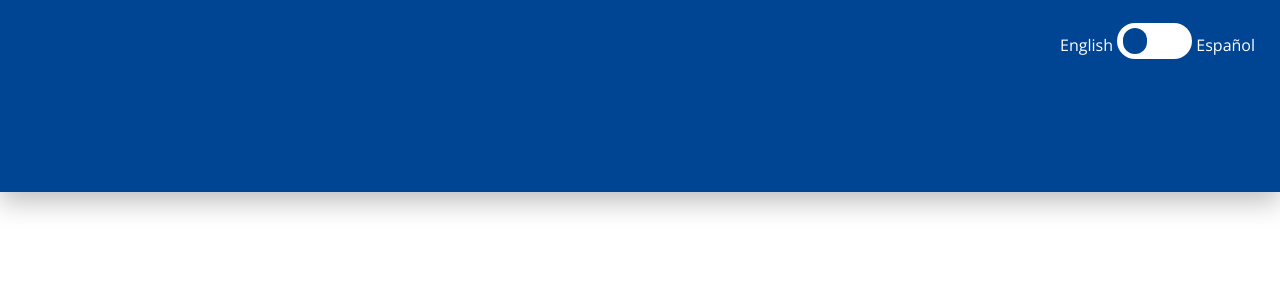
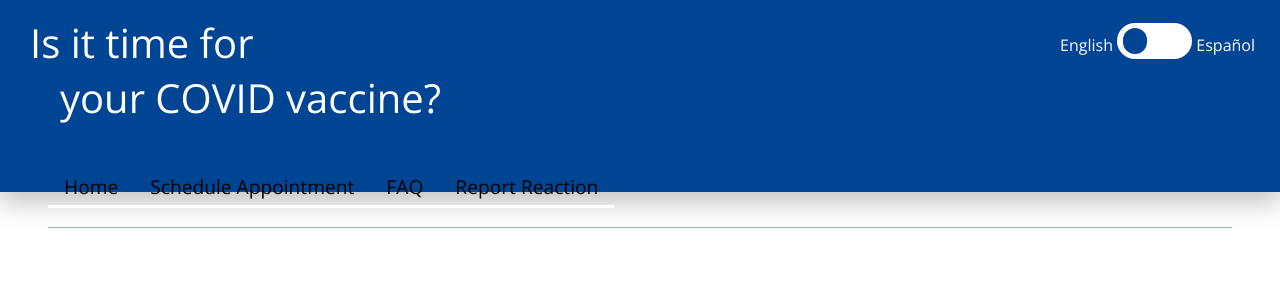
Before and after one commit to dxm6029/vacciNation, a React (Create React App) app in the folder frontend/mainapp/: page /faq in a window 1280 px wide. Shown: the top 300 px of the page. Built offline with nearby package versions, Linux system fonts and the light colour scheme.

Commit message:
vcn-fe-2: Added nav bar. Need to add active status to links dependent on what page called them. Functionality to come later.

```diff
--- a/frontend/mainapp/src/App.css
+++ b/frontend/mainapp/src/App.css
@@ -21,3 +21,14 @@ html, body {
   position: absolute;
   right: 10px;
 }
+
+.title {
+  color: white;
+  font-size: 2.5em;
+  padding: 15px;
+  margin-left: 15px;
+}
+
+.title .line2 {
+  margin-left: 30px;
+}
--- a/frontend/mainapp/src/App.js
+++ b/frontend/mainapp/src/App.js
@@ -1,5 +1,6 @@
 import './App.css';
 import ToggleSwitch from "./components/toggleSwitch";
+import NavBar from './components/navBar';
 
 function App() {
   return (
@@ -11,6 +12,24 @@ function App() {
             rightLabel="Español" />
         </div>
 
+        <div className="title">
+          Is it time for
+          <div className="line2">
+            your COVID vaccine?
+          </div>
+        </div>
+
+        <NavBar
+          links = {[
+            ["/app.js", "Home"],
+            ["/fakeURL.js", "Schedule Appointment"],
+            ["/fakeLink.js", "FAQ"],
+            ["/fakeLink.js", "Report Reaction"]
+
+          ]}
+        />
+
+
       </div>
     </div>
   );
--- /dev/null
+++ b/frontend/mainapp/src/components/navBar.css
@@ -0,0 +1,31 @@
+@import url("https://fonts.googleapis.com/css?family=Open+Sans:400,600,300");
+
+.navBar {
+    font-family:"Open Sans", sans-serif;
+    font-size: 1.2em;
+    margin: 0 48px;
+    border-bottom: 1px solid rgba(0, 68, 148, 0.4);
+}
+
+.navBar ul {
+    list-style-type: none;
+    padding: 0;
+    overflow: hidden;
+}
+
+.navBar li {
+    float: left;
+}
+
+.navBar li a {
+    display: block;
+    color: black;
+    text-align: center;
+    padding: 14px 16px 5px 16px;
+    text-decoration: none;
+    border-bottom: 3px solid white;
+}
+
+.navBar li a:hover, .active {
+    border-bottom: 3px solid #004494;
+}
--- /dev/null
+++ b/frontend/mainapp/src/components/navBar.js
@@ -0,0 +1,25 @@
+import './navBar.css';
+
+function NavBar(props) {
+  return (
+    <div className="navBar">
+        <ul>
+            {props.links.map((link, index) => (
+                <li key={index}>
+                    <a href={link[0]} key={index}> {link[1]} </a>
+                </li>
+            ))}
+        </ul>
+    </div>
+  );
+}
+
+export default NavBar;
+
+
+/*
+{props.links.map((link) => (
+                <li>
+                    <a href={link.href}> {link.title} </a>
+                </li>
+            ))} */
```
